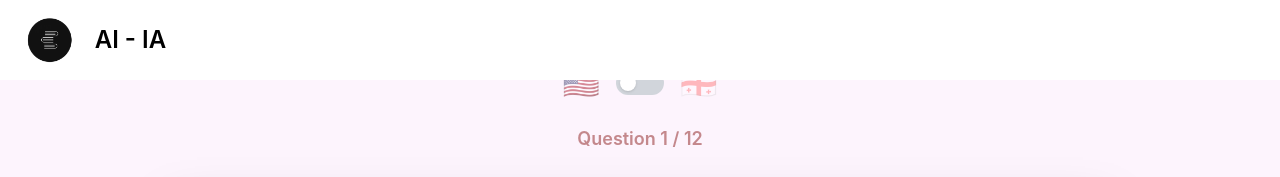
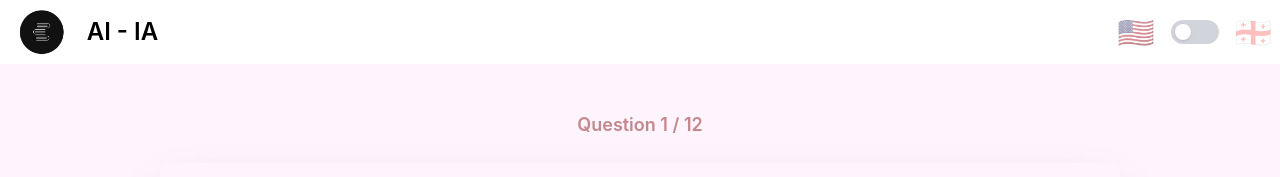
Before and after one commit to Dati-lom/ai-ia-2, a React (Create React App) app: page / in a window 1280 px wide. Shown: the top 177 px of the page. Built offline with nearby package versions, Linux system fonts and the light colour scheme; grey boxes are pictures that could not be loaded.

Commit message:
[ADD]added some functionalities

```diff
--- a/src/App.js
+++ b/src/App.js
@@ -1,12 +1,14 @@
 import './App.css';
 import FlashcardContainer from './Components/FlashcardContainer';
 import Navbar from './Components/Navbar';
+import { useState } from 'react';
+function App() {
+  const [language, setLanguage] = useState('en'); // Language state
 
-function App() {
   return (
     <div className="App">
-      <Navbar></Navbar>
-      <FlashcardContainer></FlashcardContainer>
+      <Navbar language={language} setLanguage={setLanguage}></Navbar>
+      <FlashcardContainer language={language}></FlashcardContainer>
     </div>
   );
 }
--- a/src/Components/FlashcardContainer.js
+++ b/src/Components/FlashcardContainer.js
@@ -1,11 +1,10 @@
-import React, { useState } from 'react';
+import React, { useEffect, useState } from 'react';
 import Flashcard from './FlashCard';
 import questionsEn from "../Data/QuestionsEn.json";
 import questionsKa from "../Data/QuestionsKa.json"; // Import Georgian questions
 import emailjs from 'emailjs-com';
-import LanguageSwitcher from './LanguageSwitcher';
 
-const FlashcardContainer = () => {
+const FlashcardContainer = ({language,setLanguage}) => {
     const [currentIndex, setCurrentIndex] = useState(0);
     const [selectedValues, setSelectedValues] = useState({});
     const [warning, setWarning] = useState(null);
@@ -16,10 +15,16 @@ const FlashcardContainer = () => {
         Verbal: 0,
         Kinesthetic: 0,
     });
-    const [language, setLanguage] = useState('en'); // Language state
+    const [cardsData, setCardsData] = useState(questionsEn.questions)
+    const [translations, setTranslations] = useState(questionsEn)
+    useEffect(()=>{
+        console.log("ETETSSDS");
 
-    const cardsData = language === 'en' ? questionsEn.questions : questionsKa.questions;
-    const translations = language === 'en' ? questionsEn : questionsKa;
+        setCardsData( language === 'en' ? questionsEn.questions : questionsKa.questions)
+        setTranslations(language === 'en' ? questionsEn : questionsKa)
+    },[language])
+
+
 
     const handleLikertChange = (value) => {
         setSelectedValues(prevVal => ({
@@ -117,8 +122,8 @@ const FlashcardContainer = () => {
     return (
         <div className="h-screen w-full flex items-center justify-center bg-secondary">
             <div className="w-full flex flex-col items-center gap-6">
-                <LanguageSwitcher language={language} setLanguage={setLanguage} />
-                <div className="text-lg font-semibold text-primary">
+                {/* <LanguageSwitcher language={language} setLanguage={setLanguage} /> */}
+                <div className="text-lg font-semibold text-primary mt-8">
                     {translations.index.question} {currentIndex + 1} / {cardsData.length}
                 </div>
                 {warning && (
--- a/src/Components/Navbar.js
+++ b/src/Components/Navbar.js
@@ -1,74 +1,22 @@
 import React from 'react';
 import logo from '../Static/logo.png';
+import LanguageSwitcher from './LanguageSwitcher';
 
-const Navbar = () => {
+const Navbar = ({ language, setLanguage }) => {
   return (
-    <nav className="bg-white border-gray-200 dark:bg-primary fixed w-full z-10">
-      <div className="max-w-screen-xl flex flex-wrap items-center justify-between mx-auto p-4">
+    <nav className="bg-white border-gray-200 dark:bg-primary fixed w-full z-10  ">
+      <div className="max-w-screen-xl flex items-center justify-between mx-auto p-2 ">
         <div className="flex items-center space-x-3 rtl:space-x-reverse">
           <img
             src={logo}
-            className="h-12"
+            className="h-8 sm:h-12"
             alt="AI - IA logo"
           />
-          <span className="self-center text-2xl font-semibold whitespace-nowrap dark:text-white">
+          <span className="self-center text-xl sm:text-2xl font-semibold whitespace-nowrap dark:text-white">
             AI - IA
           </span>
         </div>
-        {/* {/* <div className="hidden w-full md:block md:w-auto">
-          <ul className="font-medium flex flex-col p-4 md:p-0 mt-4 border border-gray-100 rounded-lg bg-gray-50 md:flex-row md:space-x-8 rtl:space-x-reverse md:mt-0 md:border-0 md:bg-white dark:bg-gray-800 md:dark:bg-gray-900 dark:border-gray-700">
-            <li>
-              <Link
-                to="home"
-                smooth={true}
-                duration={500}
-                className="block py-2 px-3 text-blue-700 md:p-0 dark:text-white cursor-pointer"
-              >
-                Home
-              </Link>
-            </li>
-            <li>
-              <Link
-                to="test"
-                smooth={true}
-                duration={500}
-                className="block py-2 px-3 text-gray-900 md:p-0 dark:text-white cursor-pointer"
-              >
-                About
-              </Link>
-            </li>
-            <li>
-              <Link
-                to="services"
-                smooth={true}
-                duration={500}
-                className="block py-2 px-3 text-gray-900 md:p-0 dark:text-white cursor-pointer"
-              >
-                Services
-              </Link>
-            </li>
-            <li>
-              <Link
-                to="pricing"
-                smooth={true}
-                duration={500}
-                className="block py-2 px-3 text-gray-900 md:p-0 dark:text-white cursor-pointer"
-              >
-                Pricing
-              </Link>
-            </li>
-            <li>
-              <Link
-                to="contact"
-                smooth={true}
-                duration={500}
-                className="block py-2 px-3 text-gray-900 md:p-0 dark:text-white cursor-pointer"
-              >
-                Contact
-              </Link>
-            </li>
-          </ul>
-        </div> */}
+        <LanguageSwitcher language={language} setLanguage={setLanguage} />
       </div>
     </nav>
   );
```
